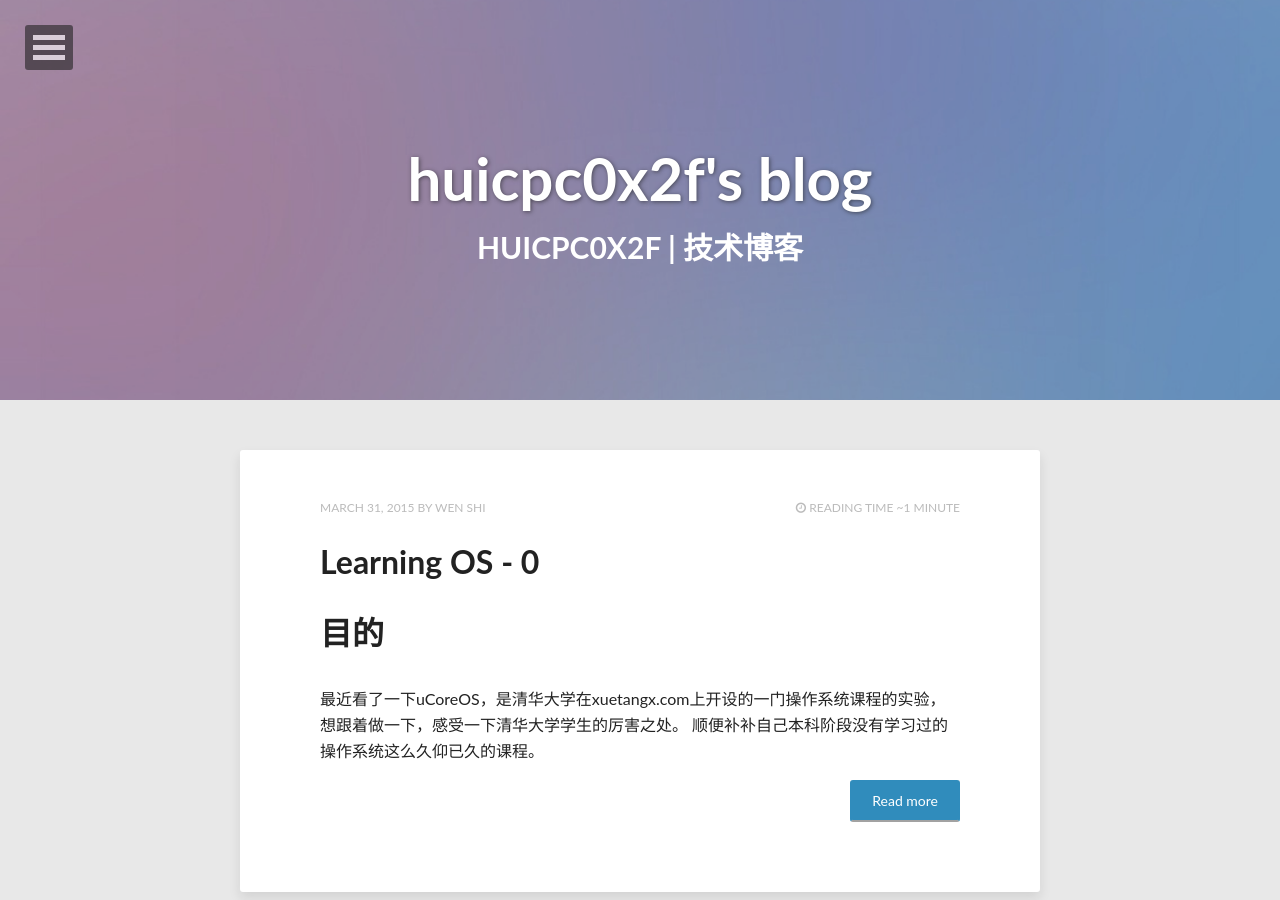
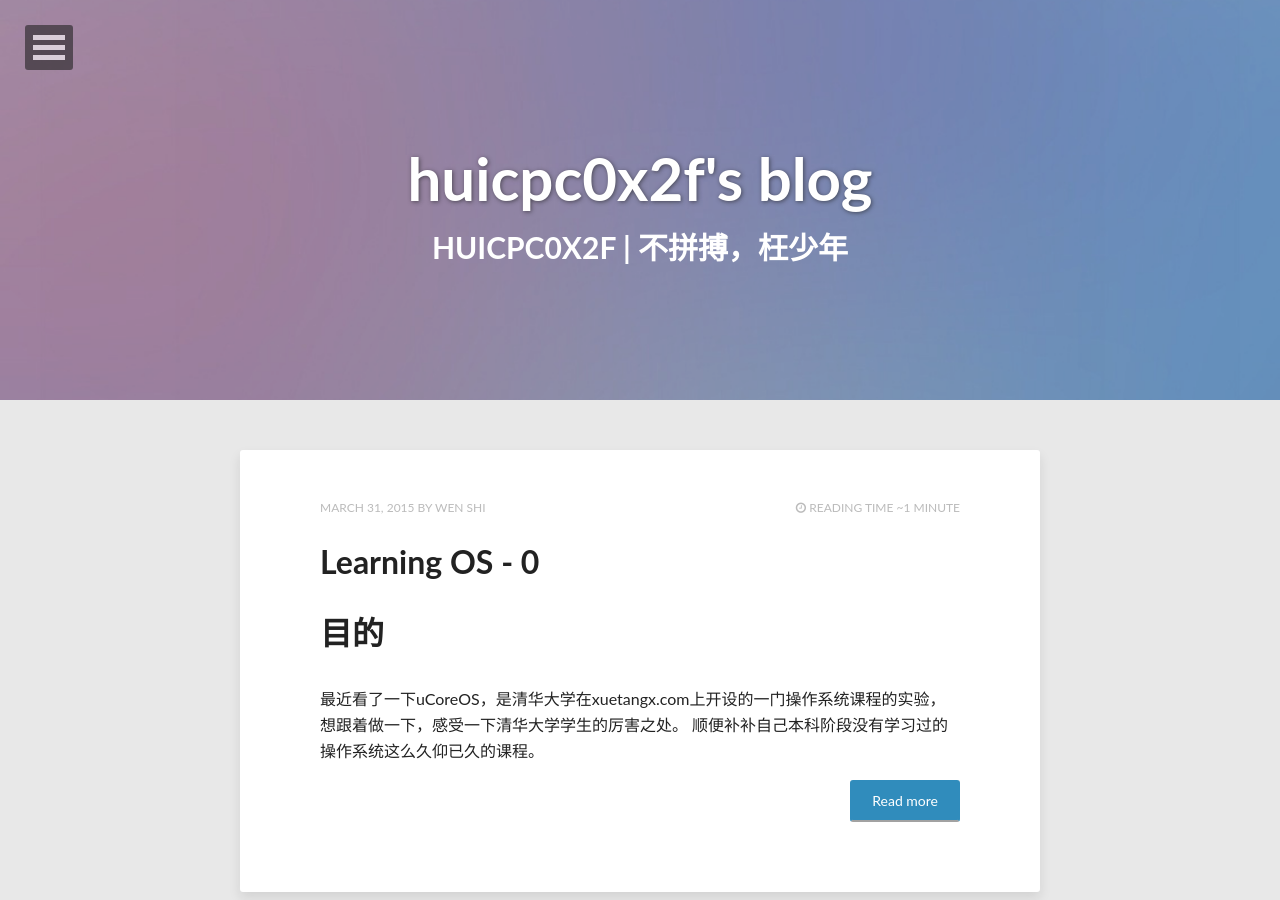
Before and after one commit to huicpc0215/huicpc0215.github.io, a Jekyll site: the page built from index.html, in a window 1280 px wide and 900 px high. Built offline with Jekyll 4.4.1, drawn with Linux system fonts in a browser that asks for light colours; nearby versions of some CDN libraries; the list of posts is cut into pages by our own code.

Commit message:
update index

```diff
--- a/_config.yml
+++ b/_config.yml
@@ -1,5 +1,5 @@
 title:            huicpc0x2f's blog
-description:      My personal blog with the help of github
+description:      huicpc0x2f's blog
 disqus_shortname: hpstrtheme
 reading_time:     true
 words_per_minute: 100
--- a/index.html
+++ b/index.html
@@ -1,6 +1,6 @@
 ---
 layout: post-index
-title: huicpc0x2f | 技术博客
+title: huicpc0x2f | 不拼搏，枉少年
 description: 分享题解和技术细节，享受编码的乐趣。
 tags: [huicpc0215, Algorithm, blog, life, c++]
 comments: false
```
